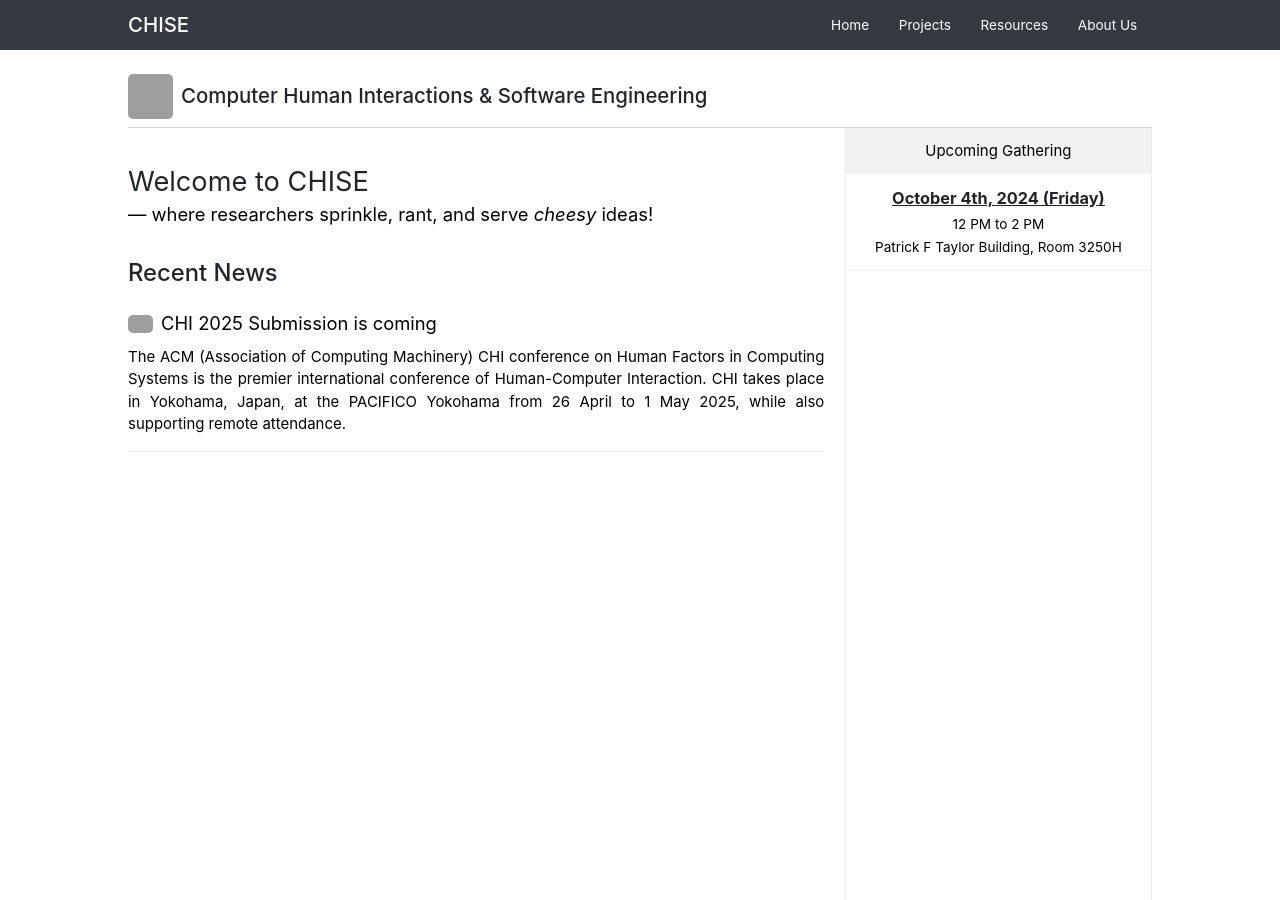
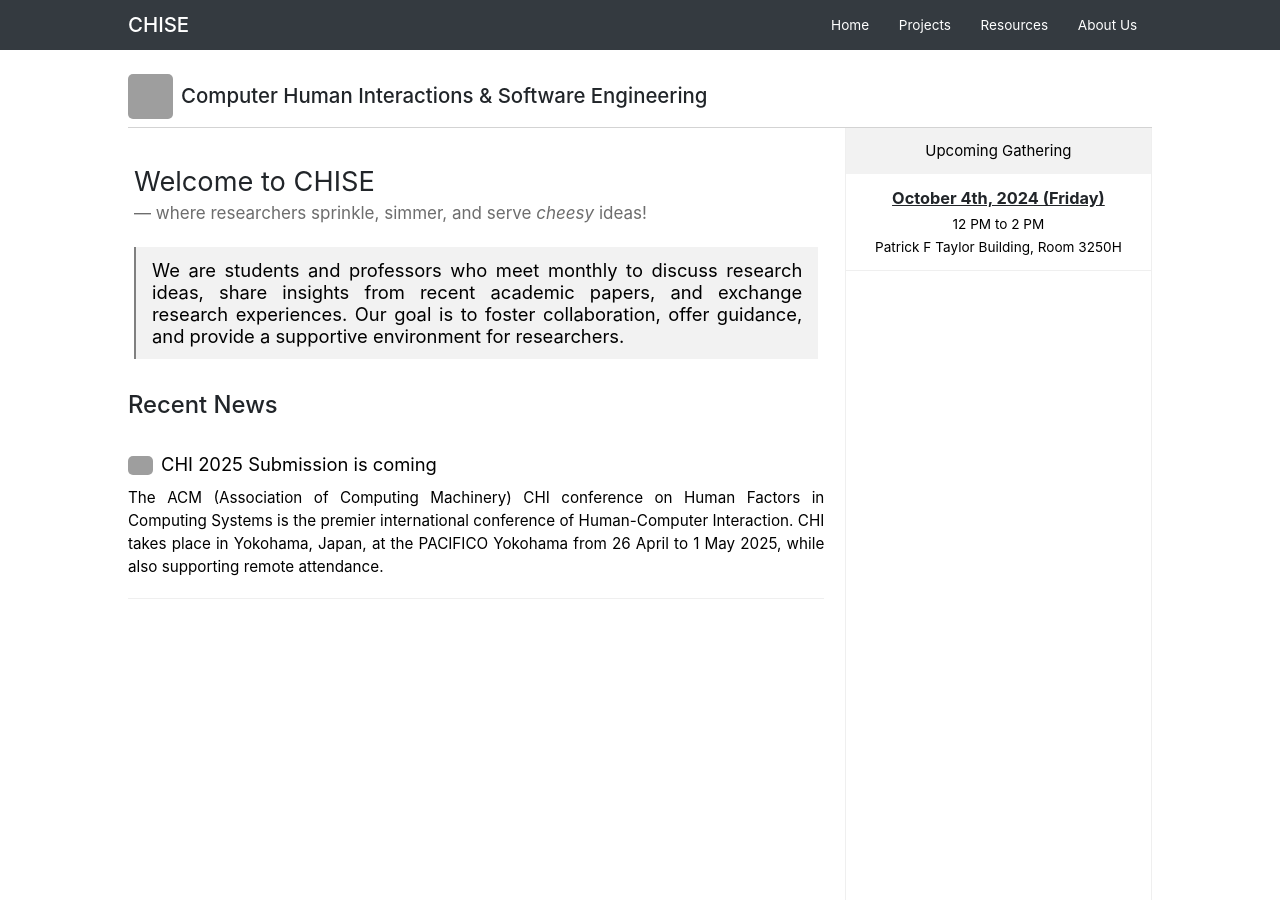
Before and after one commit to ShristiShrestha/ShristiShrestha.github.io, a Jekyll site: the page built from index.html, in a window 1280 px wide. Built offline with Jekyll 4.4.1, drawn with Linux system fonts in a browser that asks for light colours; nearby versions of some CDN libraries; the list of posts is cut into pages by our own code; grey boxes are pictures that could not be loaded.

```diff
--- a/_includes/_components/resources.html
+++ b/_includes/_components/resources.html
@@ -1,7 +1,7 @@
 <ul class="resources-list">
     {% for item in site.data.resources %}
         <li class="resources-card h-start-flex">
-            <a href="{{ item.url }}" target="_blank">
+            <a href="{{ item.url }}" target="_blank" style="width: 100%;">
                 <div class="h-start-flex resources-card-title">
                     {% include {{ item.icon }} %}
                     <p class="no-margin no-padding">{{ item.title }}</p>
--- /dev/null
+++ b/_includes/svgs/calendar.html
@@ -0,0 +1 @@
+<svg width="25" height="25" xmlns="http://www.w3.org/2000/svg" viewBox="0 0 448 512"><!--!Font Awesome Free 6.6.0 by @fontawesome - https://fontawesome.com License - https://fontawesome.com/license/free Copyright 2024 Fonticons, Inc.--><path d="M152 24c0-13.3-10.7-24-24-24s-24 10.7-24 24l0 40L64 64C28.7 64 0 92.7 0 128l0 16 0 48L0 448c0 35.3 28.7 64 64 64l320 0c35.3 0 64-28.7 64-64l0-256 0-48 0-16c0-35.3-28.7-64-64-64l-40 0 0-40c0-13.3-10.7-24-24-24s-24 10.7-24 24l0 40L152 64l0-40zM48 192l352 0 0 256c0 8.8-7.2 16-16 16L64 464c-8.8 0-16-7.2-16-16l0-256z"/></svg>
--- a/_posts/2024-09-07-home-.md
+++ b/_posts/2024-09-07-home-.md
@@ -14,10 +14,11 @@ title:
             <div class="welcome-jumbotron jumbotron jumbotron-fluid">
                 <div class="h-start-flex">
                     <h1 class="display-4">Welcome to CHISE </h1>
-                    <p class="no-padding no-margin blockquote-footer text-black">where researchers sprinkle, rant, and serve <i>cheesy</i> ideas!</p>
+                    <p class="no-padding no-margin blockquote-footer" style="font-size: 1.25em !important; color:#6d6d6d;">where researchers sprinkle, simmer, and serve <i>cheesy</i> ideas!</p>
+                    <p style="margin-top: 24px; border-left: 2px solid gray; padding: 12px 16px; background: #f2f2f2;">We are students and professors who meet monthly to discuss research ideas, share insights from recent academic papers, and exchange research experiences. Our goal is to foster collaboration, offer guidance, and provide a supportive environment for researchers.</p>
                 </div>
             </div>
-            <h3>Recent News</h3>
+            <h3 style="margin-bottom:12px;">Recent News</h3>
             {% include _components/news.html %}
         </div>
         <div class="home-gathering">
--- a/public/css/home.css
+++ b/public/css/home.css
@@ -6,8 +6,8 @@
 .welcome-jumbotron{
     margin:0 !important;
     background-color: white !important;
-    margin-bottom:16px !important;
-    padding: 18px 0 !important;
+    /* margin-bottom:16px !important; */
+    padding: 18px 6px !important;
     border-radius: 6px;
     /* min-height: 100px; */
     /* border: 1px solid white; */
@@ -55,14 +55,18 @@
 
 .gathering-title {
     width: 100%;
+    /* background-color: black; */
     background-color: #f2f2f2;
 }
 
 .gathering-title p {
     width: 100%;
     padding: 12px 0;
+    /* font-style: italic; */
+    /* font-weight: bold; */
     margin: 0;
     text-align: center;
+    color: black;
 }
 
 .gathering-content{
--- a/public/css/news.css
+++ b/public/css/news.css
@@ -12,16 +12,23 @@
 
 .news-card{
     width: 100%;
-    padding: 16px 0;
+    padding: 20px 0;
     align-items: center;
     column-gap: 6px;
     row-gap: 8px;
     border-bottom: 1px solid #efefef;
 }
 
+.news-card:hover{
+    background-color: #fcfcfc;
+    border-bottom: 1px solid lightgray;
+    /* cursor: pointer; */
+}
+
 .news-card:hover .news-card-title p{
     color: blue;
-    text-decoration: underline;
+    /* text-decoration: underline; */
+    /* font-weight: bold; */
 }
 
 .news-card-title {
@@ -33,7 +40,7 @@
 }
 
 .news-card-desc{
-    font-size: 1.1em !important;
+    font-size: 1.12em !important;
     padding: 0;
     margin: 0;
 }
--- a/public/css/resources.css
+++ b/public/css/resources.css
@@ -8,7 +8,9 @@
 
 .resources-card{
     width: 100%;
-    padding: 16px 0;
+    padding: 20px 0;
+    /* padding-left: 12px; */
+    /* border-left: 1px solid lightgray; */
     align-items: center;
     column-gap: 6px;
     row-gap: 12px;
@@ -21,17 +23,28 @@
     column-gap: 8px;
     font-size: 1.35em;
     font-weight: normal;
+    /* width: 100%;
+    display: block; */
 }
 
 .resources-card-desc{
     padding: 0;
     margin: 0;
-    font-size: 1.1em !important;
+    font-size: 1.12em !important;
+    /* width: 100%; */
+    /* display: block; */
 }
 
 .resources-card:hover .resources-card-title p{
     color: blue;
-    text-decoration: underline;
+    /* text-decoration: underline; */
+}
+
+.resources-card:hover{
+    background-color: #fcfcfc;
+    border-bottom: 1px solid lightgray;
+    /* padding-left: 12px; */
+    /* transform: scale(1.01); */
 }
 
 @media(max-width: 1024px){
```
Also changed, not shown: _data/resources.json (+7 -7 lines).
